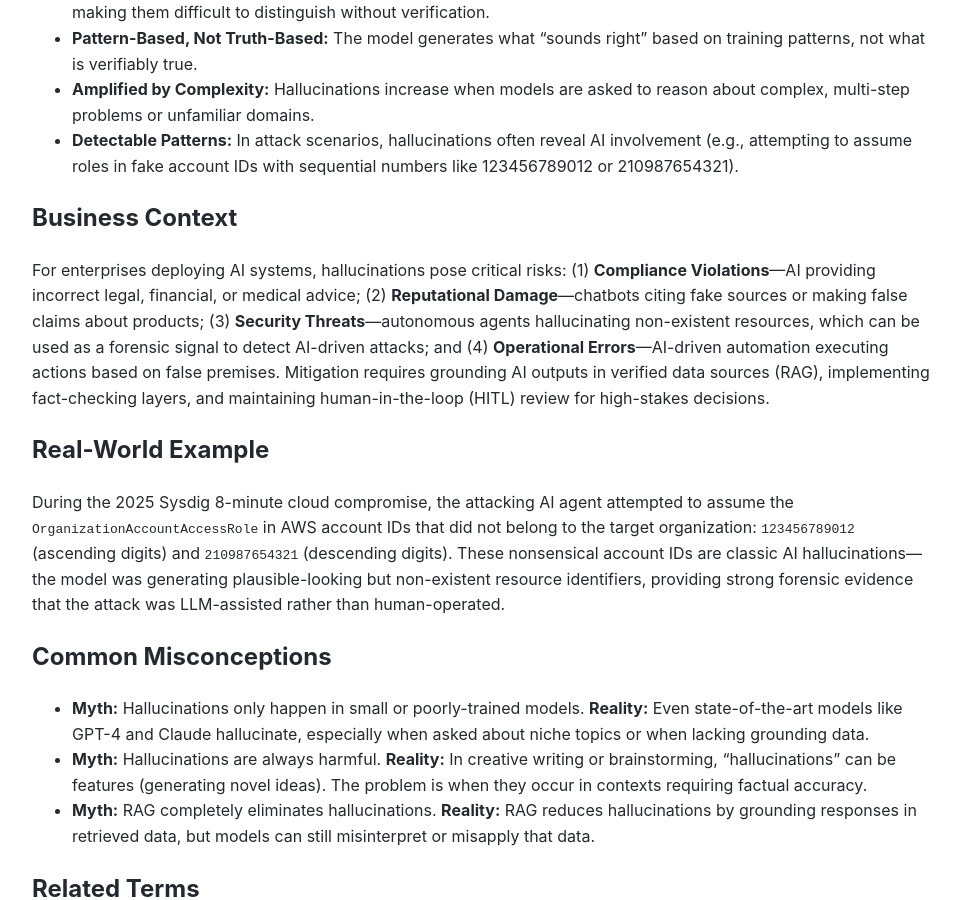
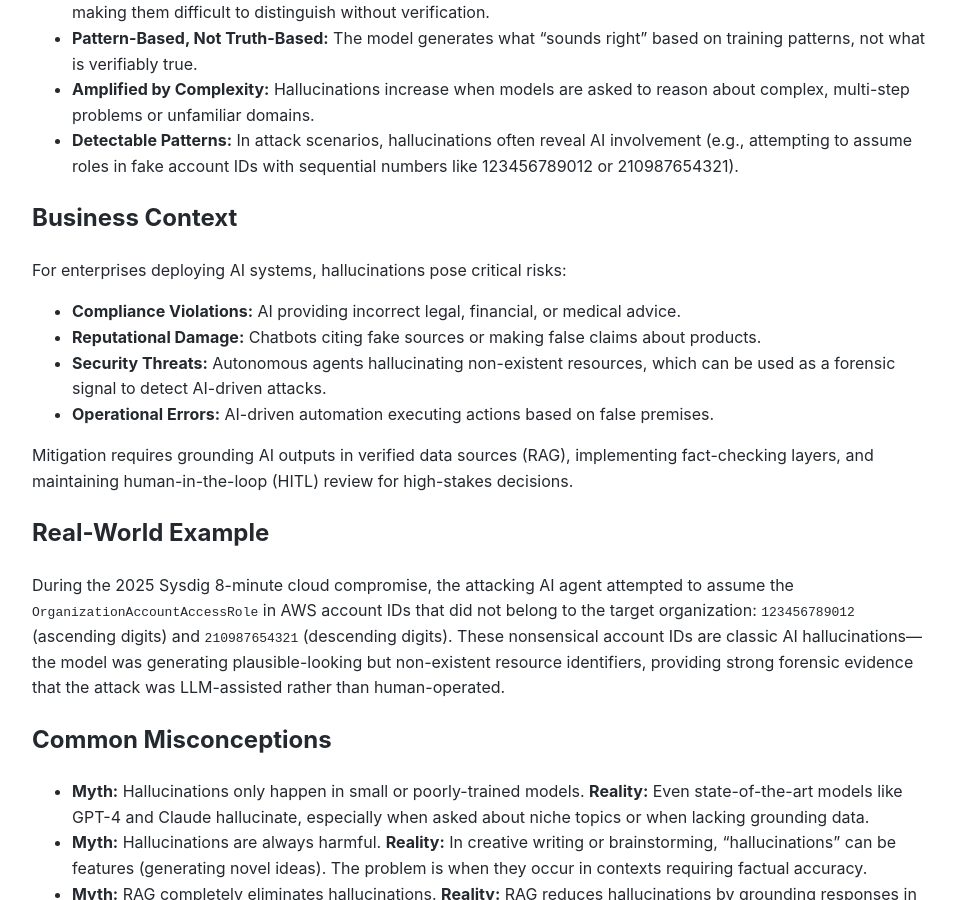
Before and after one commit to alexnubla/ai-dictionary, a Jekyll site: the page built from terms/ai-hallucinations.md, in a window 1280 px wide and 900 px high, scrolled down 796 px. Shown: the whole window, without its empty margins (158-1118 px from the left). Built offline with Jekyll 4.4.1, drawn with Linux system fonts in a browser that asks for light colours.

Commit message:
Update ai-hallucinations.md

```diff
--- a/terms/ai-hallucinations.md
+++ b/terms/ai-hallucinations.md
@@ -26,7 +26,13 @@ AI hallucinations occur when Large Language Models (LLMs) generate outputs that
 - **Detectable Patterns:** In attack scenarios, hallucinations often reveal AI involvement (e.g., attempting to assume roles in fake account IDs with sequential numbers like 123456789012 or 210987654321).
 
 ## Business Context
-For enterprises deploying AI systems, hallucinations pose critical risks: (1) **Compliance Violations**—AI providing incorrect legal, financial, or medical advice; (2) **Reputational Damage**—chatbots citing fake sources or making false claims about products; (3) **Security Threats**—autonomous agents hallucinating non-existent resources, which can be used as a forensic signal to detect AI-driven attacks; and (4) **Operational Errors**—AI-driven automation executing actions based on false premises. Mitigation requires grounding AI outputs in verified data sources (RAG), implementing fact-checking layers, and maintaining human-in-the-loop (HITL) review for high-stakes decisions.
+For enterprises deploying AI systems, hallucinations pose critical risks:
+- **Compliance Violations:** AI providing incorrect legal, financial, or medical advice.
+- **Reputational Damage:** Chatbots citing fake sources or making false claims about products.
+- **Security Threats:** Autonomous agents hallucinating non-existent resources, which can be used as a forensic signal to detect AI-driven attacks.
+- **Operational Errors:** AI-driven automation executing actions based on false premises.
+
+Mitigation requires grounding AI outputs in verified data sources (RAG), implementing fact-checking layers, and maintaining human-in-the-loop (HITL) review for high-stakes decisions.
 
 ## Real-World Example
 During the 2025 Sysdig 8-minute cloud compromise, the attacking AI agent attempted to assume the `OrganizationAccountAccessRole` in AWS account IDs that did not belong to the target organization: `123456789012` (ascending digits) and `210987654321` (descending digits). These nonsensical account IDs are classic AI hallucinations—the model was generating plausible-looking but non-existent resource identifiers, providing strong forensic evidence that the attack was LLM-assisted rather than human-operated.
```
